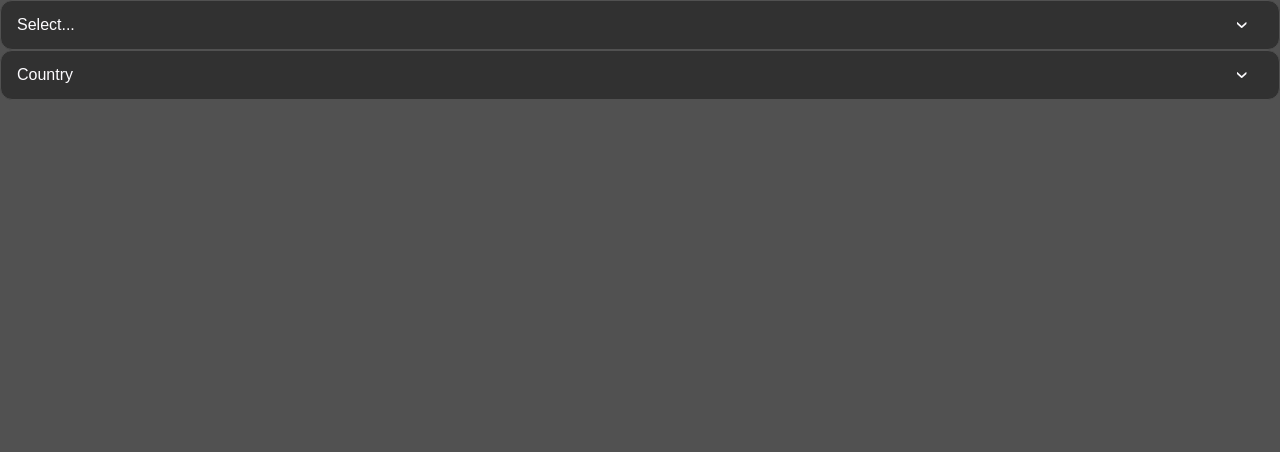
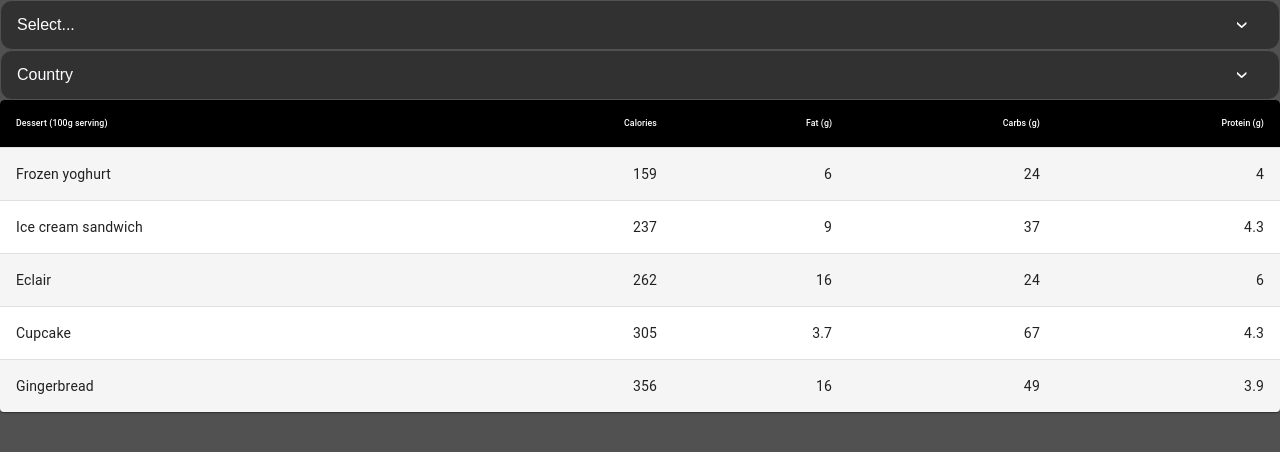
Before and after one commit to sergDocenko/weather, a Next.js app: page /sandbox in a window 1280 px wide. Shown: the top 452 px of the page. Built offline with nearby package versions, Linux system fonts and the light colour scheme.

Commit message:
Add Portal component and wrap ModalWindow

```diff
--- /dev/null
+++ b/src/app/components/WeatherTable/componets/NewTable/NewTable.tsx
@@ -0,0 +1,79 @@
+"use client"
+import * as React from 'react';
+import { styled } from '@mui/material/styles';
+import Table from '@mui/material/Table';
+import TableBody from '@mui/material/TableBody';
+import TableCell, { tableCellClasses } from '@mui/material/TableCell';
+import TableContainer from '@mui/material/TableContainer';
+import TableHead from '@mui/material/TableHead';
+import TableRow from '@mui/material/TableRow';
+import Paper from '@mui/material/Paper';
+
+const StyledTableCell = styled(TableCell)(({ theme }) => ({
+  [`&.${tableCellClasses.head}`]: {
+    backgroundColor: theme.palette.common.black,
+    color: theme.palette.common.white,
+  },
+  [`&.${tableCellClasses.body}`]: {
+    fontSize: 14,
+  },
+}));
+
+const StyledTableRow = styled(TableRow)(({ theme }) => ({
+  '&:nth-of-type(odd)': {
+    backgroundColor: theme.palette.action.hover,
+  },
+  // hide last border
+  '&:last-child td, &:last-child th': {
+    border: 0,
+  },
+}));
+
+function createData(
+  name: string,
+  calories: number,
+  fat: number,
+  carbs: number,
+  protein: number,
+) {
+  return { name, calories, fat, carbs, protein };
+}
+
+const rows = [
+  createData('Frozen yoghurt', 159, 6.0, 24, 4.0),
+  createData('Ice cream sandwich', 237, 9.0, 37, 4.3),
+  createData('Eclair', 262, 16.0, 24, 6.0),
+  createData('Cupcake', 305, 3.7, 67, 4.3),
+  createData('Gingerbread', 356, 16.0, 49, 3.9),
+];
+
+export default function CustomizedTables() {
+  return (
+    <TableContainer component={Paper}>
+      <Table sx={{ minWidth: 700 }} aria-label="customized table">
+        <TableHead>
+          <TableRow>
+            <StyledTableCell>Dessert (100g serving)</StyledTableCell>
+            <StyledTableCell align="right">Calories</StyledTableCell>
+            <StyledTableCell align="right">Fat&nbsp;(g)</StyledTableCell>
+            <StyledTableCell align="right">Carbs&nbsp;(g)</StyledTableCell>
+            <StyledTableCell align="right">Protein&nbsp;(g)</StyledTableCell>
+          </TableRow>
+        </TableHead>
+        <TableBody>
+          {rows.map((row) => (
+            <StyledTableRow key={row.name}>
+              <StyledTableCell component="th" scope="row">
+                {row.name}
+              </StyledTableCell>
+              <StyledTableCell align="right">{row.calories}</StyledTableCell>
+              <StyledTableCell align="right">{row.fat}</StyledTableCell>
+              <StyledTableCell align="right">{row.carbs}</StyledTableCell>
+              <StyledTableCell align="right">{row.protein}</StyledTableCell>
+            </StyledTableRow>
+          ))}
+        </TableBody>
+      </Table>
+    </TableContainer>
+  );
+}
--- a/src/app/sandbox/page.tsx
+++ b/src/app/sandbox/page.tsx
@@ -1,5 +1,6 @@
 import { Dropdown } from "../components/Dropdown/Dropdown";
 import { ChartBar } from "../components/ChartBar/ChartBar";
+import CustomizedTables from "../components/WeatherTable/componets/NewTable/NewTable"
 
 const optionsMock = [
   {
@@ -25,6 +26,7 @@
     <>
      <Dropdown options={[]} />
       <Dropdown options={optionsMock} placeholder="Country" />
+      <CustomizedTables/>
      {/* <ChartBar xAxisLabels={xAxisLabels} barsData={barsData} /> */}
     </>
   );
```
Also changed, not shown: src/app/components/ModalWithPortal/ModalWithPortal.tsx (added, +23 -0 lines), src/app/components/Portal/Portal.tsx (added, +19 -0 lines), src/app/components/WeatherTable/componets/Table/Table.tsx (+14 -5 lines).
